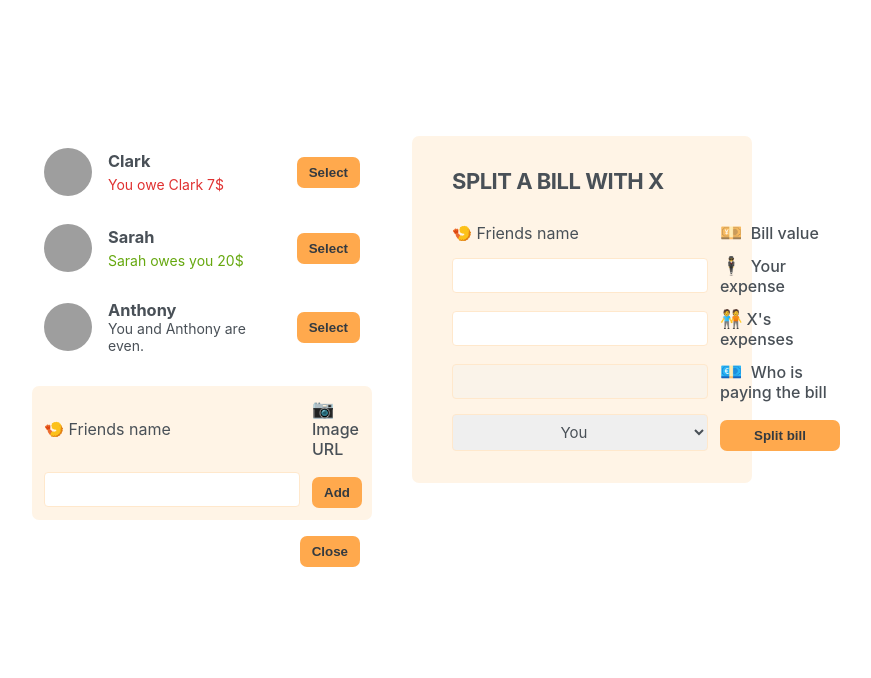
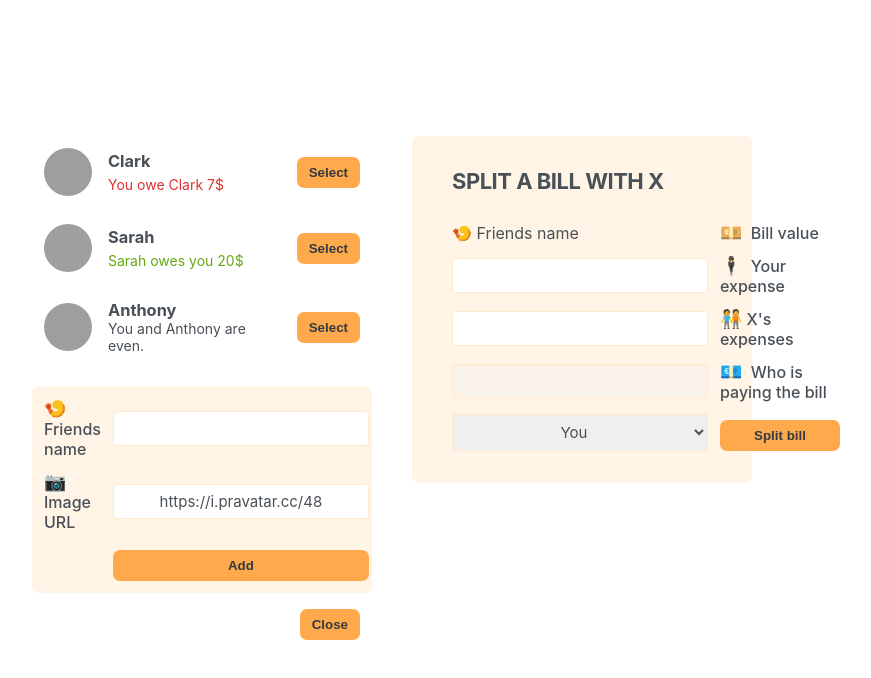
Before and after one commit to imt-eiaz/eat-n-split, a React (Create React App) app: page / in a window 1280 px wide. Shown: the top 678 px of the page, without its empty margins (248-1119 px from the left). Built offline with nearby package versions, Linux system fonts and the light colour scheme; grey boxes are pictures that could not be loaded.

Commit message:
6. Adding a New Friend

```diff
--- a/src/App.js
+++ b/src/App.js
@@ -30,17 +30,24 @@
 }
 
 export default function App() {
+  const [friends, setFriends] = useState(initialFriends);
+
   const [showAddFriend, setShowAddFriend] = useState(true);
 
   function handleShowAddFriend() {
     setShowAddFriend((show) => !show);
   }
 
+  function handleAddFriend(friend) {
+    setFriends((friends) => [...friends, friend]);
+    setShowAddFriend(false);
+  }
+
   return (
     <div className="app">
       <div className="sidebar">
-        <FriendsList />
-        {showAddFriend && <FormAddFriend />}
+        <FriendsList friends={friends} />
+        {showAddFriend && <FormAddFriend onAddFriend={handleAddFriend} />}
         <Button onClick={handleShowAddFriend}>
           {showAddFriend ? "Close" : "Add friend"}
         </Button>
@@ -50,8 +57,7 @@
   );
 }
 
-function FriendsList() {
-  const friends = initialFriends;
+function FriendsList({ friends }) {
   return (
     <ul>
       {friends.map((friend) => (
@@ -84,12 +90,43 @@
   );
 }
 
-function FormAddFriend() {
+function FormAddFriend({ onAddFriend }) {
+  const [name, setName] = useState("");
+  const [image, setImage] = useState("https://i.pravatar.cc/48");
+
+  function handleSubmit(e) {
+    e.preventDefault();
+
+    if (!name || !image) return;
+
+    const id = crypto.randomUUID();
+
+    const newFriend = {
+      id,
+      name,
+      image: `${image}?=${id}`,
+      balance: 0,
+    };
+
+    onAddFriend(newFriend);
+    setName("");
+    setImage("https://i.pravatar.cc/48");
+  }
+
   return (
-    <form className="form-add-friend">
-      🍤 Friends name
+    <form className="form-add-friend" onSubmit={handleSubmit}>
+      <label>🍤 Friends name</label>
+      <input
+        type="text"
+        value={name}
+        onChange={(e) => setName(e.target.value)}
+      />
       <label>📷 Image URL</label>
-      <input type="text" />
+      <input
+        type="text"
+        value={image}
+        onChange={(e) => setImage(e.target.value)}
+      />
       <Button>Add</Button>
     </form>
   );
```
